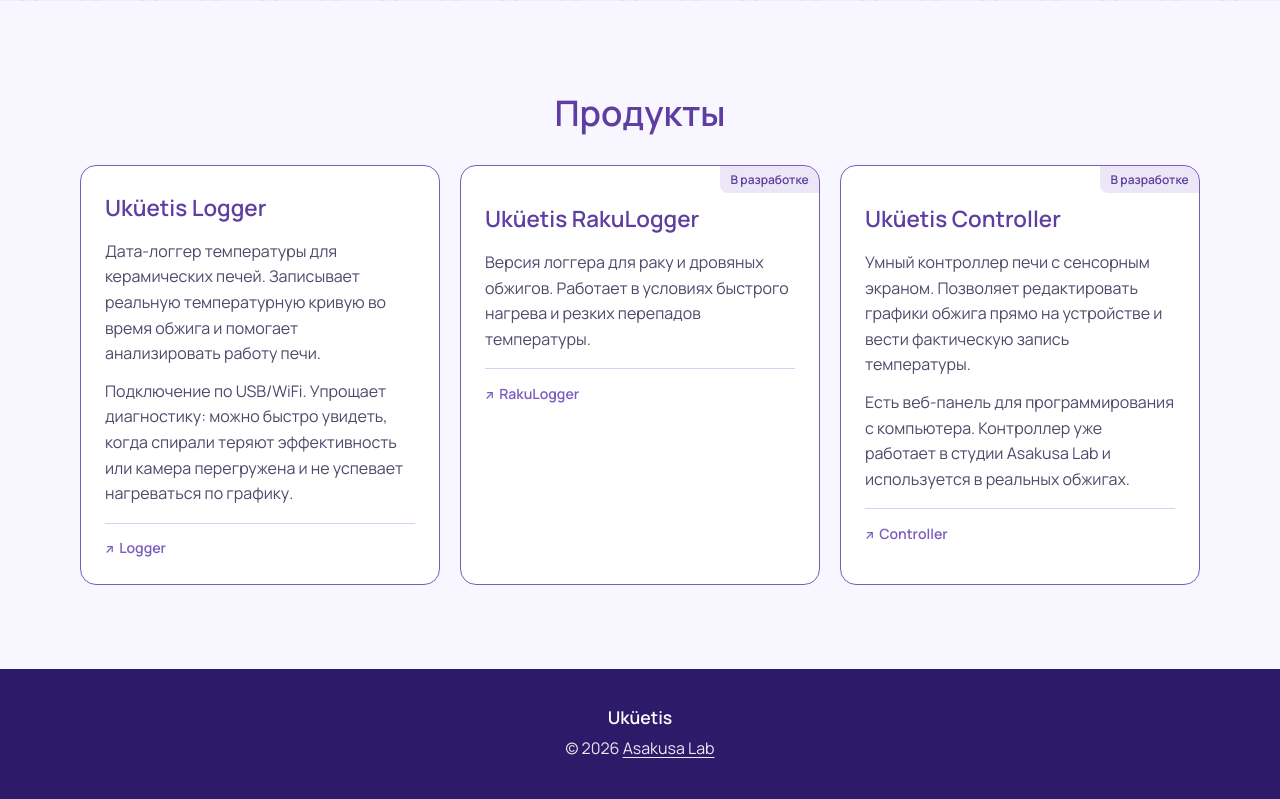
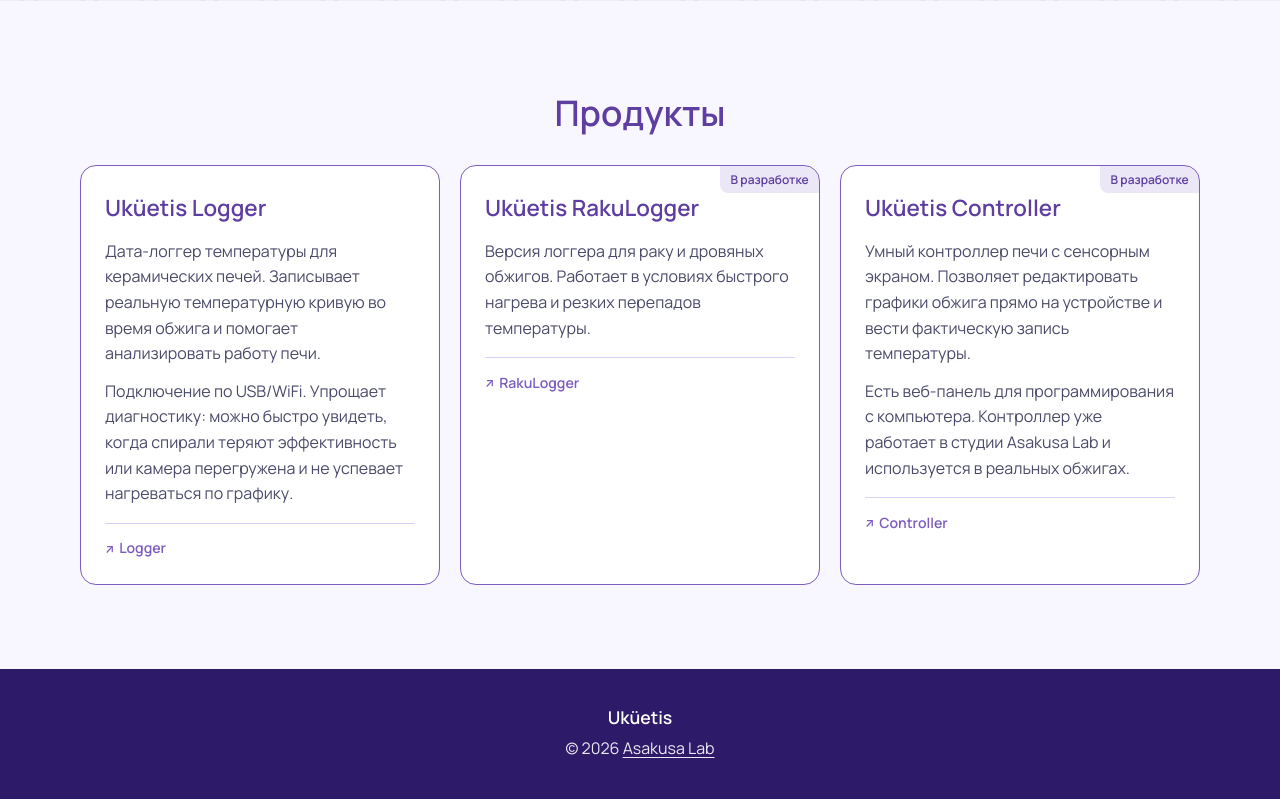
Before and after one commit to vvzvlad/ukuetis_site, a Flask app: page / in a window 1280 px wide. Shown: the part 1247-2046 px from the top of the page. Run offline with Flask 3, Linux system fonts and the light colour scheme.

Commit message:
style(ui): remove top padding for badge cards
The badge-specific top padding rule was removed as it caused misalignment
when a badge is present. Padding is now handled uniformly by the card
layout, simplifying the CSS and avoiding extra spacing.

```diff
--- a/static/css/style.css
+++ b/static/css/style.css
@@ -225,11 +225,6 @@
     border-radius: 0 16px 0 8px; /* Matches the card's top-right border-radius */
 }
 
-/* Cards with a badge get top padding equal to badge height so title starts below it */
-.product-card:has(.badge) {
-    padding-top: 2.2rem;
-}
-
 .product-head {
     display: flex;
     align-items: flex-start;
```
